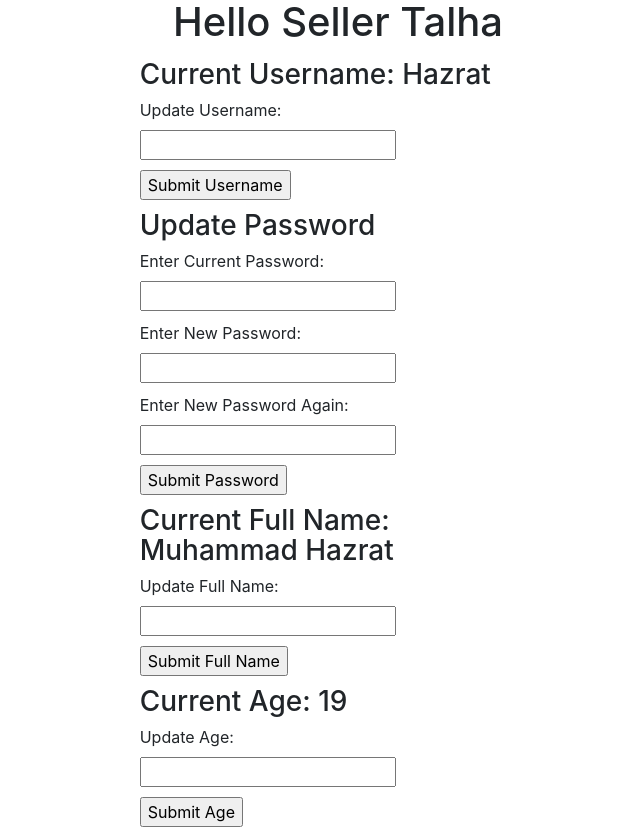
After one commit to mtalhaimran/CSCS342-WEB-Dev, a PHP site: page /seller/seller_profile.php in a window 1280 px wide. The commit adds this page. Shown: the whole page, without its empty margins (302-942 px from the left). Run offline with PHP 8.4, Linux system fonts and the light colour scheme; some libraries are stand-ins or nearby versions.

Commit message:
hazrat change

```diff
--- a/admin/add_medicine.php
+++ b/medicine/add_medicine.php
@@ -116,7 +116,7 @@ include (__DIR__ ."Database/server_configuration.php");
 $servername = "localhost";
 $username = "root";
 $password = "";
-$dbname="pharma";
+$dbname="project";
 
 // Create connection
 $conn = new mysqli($servername, $username, $password);
--- /dev/null
+++ b/seller/seller_profile.php
@@ -0,0 +1,68 @@
+<!doctype html>
+<html lang="en">
+<head>
+    <meta charset="UTF-8">
+    <meta name="viewport"
+          content="width=device-width, user-scalable=no, initial-scale=1.0, maximum-scale=1.0, minimum-scale=1.0">
+    <meta http-equiv="X-UA-Compatible" content="ie=edge">
+
+    <title>admin Profile</title>
+
+    <link href="../bootstrap_css/bootstrap.min.css" rel="stylesheet">
+
+    <style>
+        input {
+            display: block;
+            margin-bottom: 10px;
+        }
+        form {
+            margin: 0 auto;
+        }
+        h1 {
+            text-align: center;
+            margin-bottom: 15px;
+        }
+    </style>
+</head>
+<body>
+<h1>Hello Seller Talha</h1>
+<form class="col-md-4 col-md-offset-4 signUpForm" id="admin_profile_form">
+    <h3>Current Username: <?php echo "Hazrat" ?> </h3>
+
+    <label for="username">Update Username: </label>
+    <input type="text" name="username" id="username">
+    <input type="submit" name="updateUsername" value="Submit Username">
+
+    <h3>Update Password</h3>
+
+    <label for="Password">Enter Current Password: </label>
+    <input type="password" name="Password" id="Password">
+
+    <label for="newPassword">Enter New Password: </label>
+    <input type="password" name="newPassword" id="newPassword">
+
+    <label for="againPassword">Enter New Password Again: </label>
+    <input type="password" name="againPassword" id="againPassword">
+
+    <input type="submit" name="updatePasword" value="Submit Password">
+
+    <h3>Current Full Name: <?php echo "Muhammad Hazrat" ?></h3>
+
+
+    <label for="name">Update Full Name: </label>
+    <input type="text" name="name" id="name">
+    <input type="submit" name="updateName" value="Submit Full Name">
+
+    <h3>Current Age: <?php echo "19" ?></h3>
+
+
+    <label for="age">Update Age: </label>
+    <input type="text" name="age" id="age">
+    <input type="submit" name="updateAge" value="Submit Age">
+    </div>
+</form>
+
+
+
+</body>
+</html>
```
Also changed, not shown: Database/database.php (+4 -5 lines), medicine/sell_medicine.php (added, +49 -0 lines), seller/seller_panel.php (added, +77 -0 lines), medicine/delete_medicine.php (renamed from admin/delete_medicine.php), medicine/edit_medicine.php (renamed from admin/edit_medicine.php), medicine/receipt.php (renamed from admin/receipt.php), medicine/view_medicine.php (renamed from admin/view_medicine.php).
